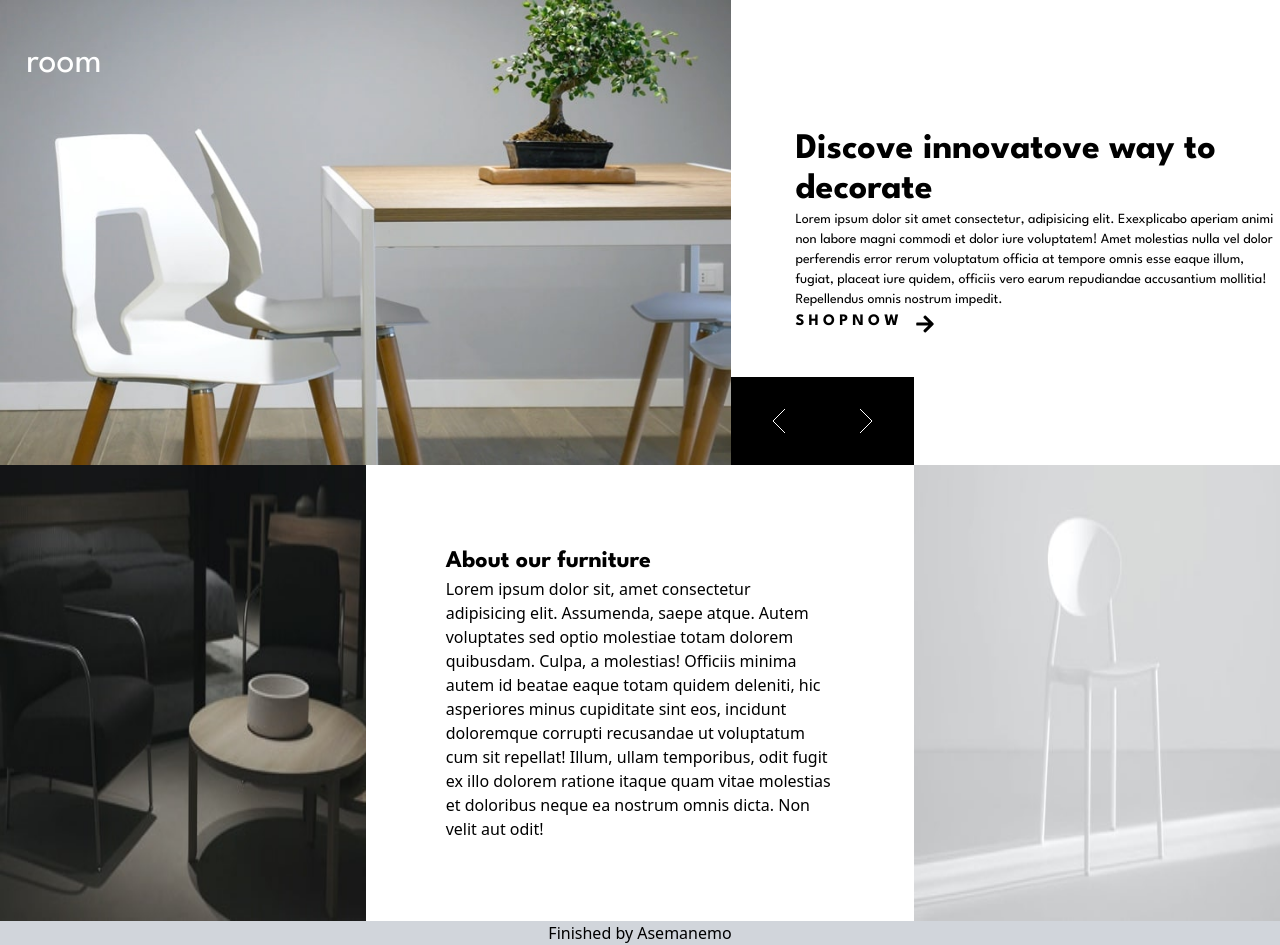
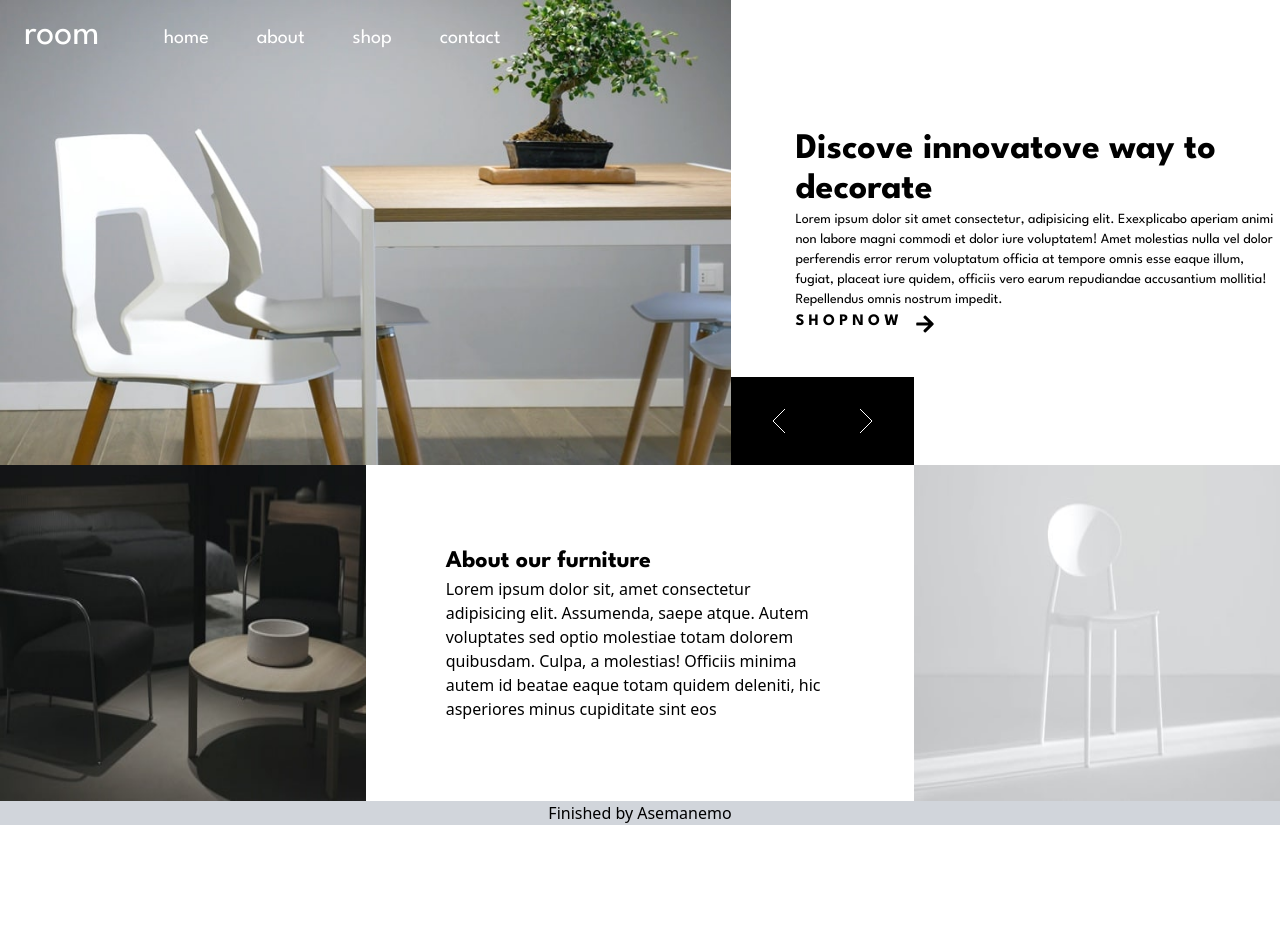
Before and after one commit to asemanemo/room-challenge, a React (Create React App) app: page / in a window 1280 px wide. After the commit the page ends 825 px from the top, so only its background shows below. Built offline with nearby package versions, Linux system fonts and the light colour scheme.

Commit message:
sparkles: Adding Desk Navbar

```diff
--- a/src/components/App.tsx
+++ b/src/components/App.tsx
@@ -19,7 +19,7 @@ function App() {
         </div>
       </div>
 
-      <div className=" lg:grid lg:grid-cols-7 ">
+      <div id="about" className=" lg:grid lg:grid-cols-7 ">
         <div className="col-span-2">
           <img
             className="w-full h-full"
@@ -36,11 +36,7 @@ function App() {
             Lorem ipsum dolor sit, amet consectetur adipisicing elit. Assumenda,
             saepe atque. Autem voluptates sed optio molestiae totam dolorem
             quibusdam. Culpa, a molestias! Officiis minima autem id beatae eaque
-            totam quidem deleniti, hic asperiores minus cupiditate sint eos,
-            incidunt doloremque corrupti recusandae ut voluptatum cum sit
-            repellat! Illum, ullam temporibus, odit fugit ex illo dolorem
-            ratione itaque quam vitae molestias et doloribus neque ea nostrum
-            omnis dicta. Non velit aut odit!
+            totam quidem deleniti, hic asperiores minus cupiditate sint eos
           </p>
         </div>
 
--- a/src/components/Slider.tsx
+++ b/src/components/Slider.tsx
@@ -9,6 +9,7 @@ import heroImageDesk from '../images/desktop-image-hero-1.jpg';
 import heroImageDesk2 from '../images/desktop-image-hero-2.jpg';
 import heroImageDesk3 from '../images/desktop-image-hero-3.jpg';
 import { FaArrowRight } from 'react-icons/fa';
+import { Link } from 'react-scroll';
 
 interface Slide {
   src: string;
@@ -98,10 +99,27 @@ const Slider = () => {
               </div>
             </div>
           </div>
+          {/*  my Navbar */}
+          <div className="flex ml-6 mt-4" style={{ gridArea: '1/1/1/5' }}>
+            <h1 className="text-white font-myFont text-4xl">room</h1>
+            <div className="flex text-white font-myFont text-xl ml-10 mt-2 self-start">
+              <ul className="px-6 hover:underline ">home</ul>
+              <ul className="px-6 hover:underline">
+                <Link
+                  to="about"
+                  spy={true}
+                  smooth={true}
+                  offset={50}
+                  duration={500}
+                >
+                  about
+                </Link>
+              </ul>
+              <ul className="px-6 hover:underline">shop</ul>
+              <ul className="px-6 hover:underline">contact</ul>
+            </div>
+          </div>
         </div>
-        <h1 className="absolute top-16 left-16 transform -translate-x-1/2 -translate-y-1/2 text-white font-myFont text-4xl">
-          room
-        </h1>
       </div>
 
       {/* Mobile  */}
```
